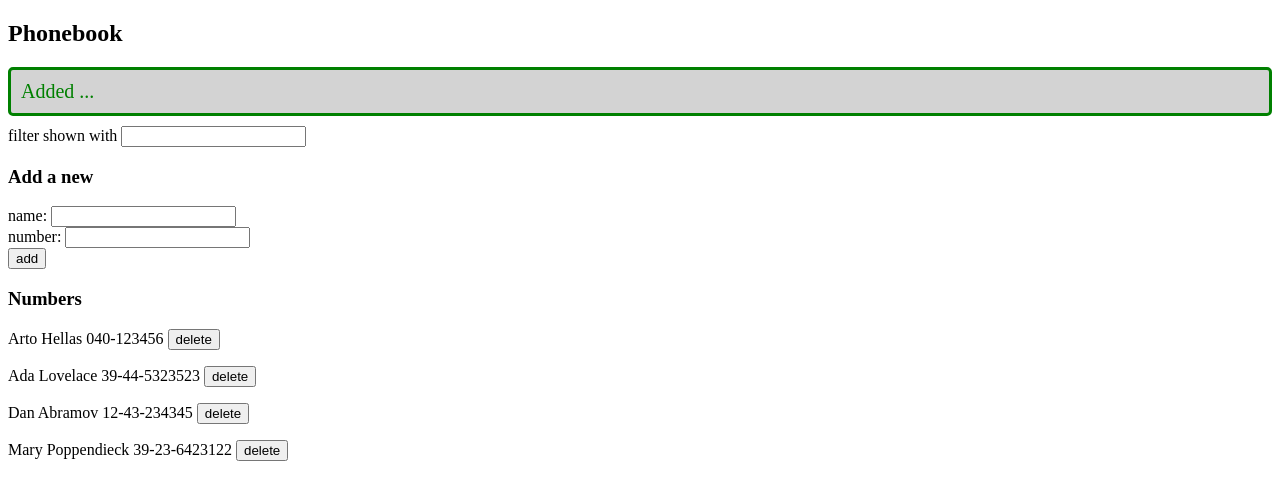
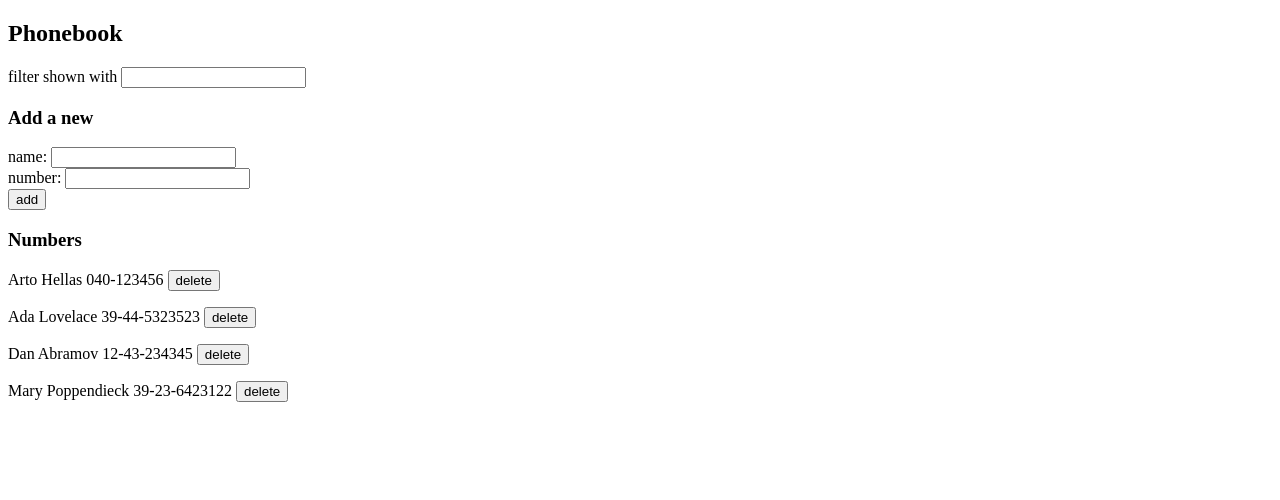
Before and after one commit to tkimhong/Full-Stack-Open, a React (Vite) app in the folder part2/phonebook/: page / in a window 1280 px wide. Shown: the top 500 px of the page. Built offline with nearby package versions, Linux system fonts and the light colour scheme; data requests are answered from the project's data file.

Commit message:
Add logic for displaying success message

```diff
--- a/part2/phonebook/src/App.jsx
+++ b/part2/phonebook/src/App.jsx
@@ -10,7 +10,7 @@ const App = () => {
   const [newName, setNewName] = useState("");
   const [newNumber, setNewNumber] = useState("");
   const [filter, setFilter] = useState("");
-  const [successMessage, setSuccessMessage] = useState("Added ...");
+  const [successMessage, setSuccessMessage] = useState(null);
 
   useEffect(() => {
     personService.getAll().then((initialPersons) => {
@@ -60,6 +60,10 @@ const App = () => {
       setPersons(persons.concat(returnedPerson));
       setNewName("");
       setNewNumber("");
+      setSuccessMessage(`Added ${returnedPerson.name}`);
+      setTimeout(() => {
+        setSuccessMessage(null);
+      }, 5000);
     });
   };
 
```
